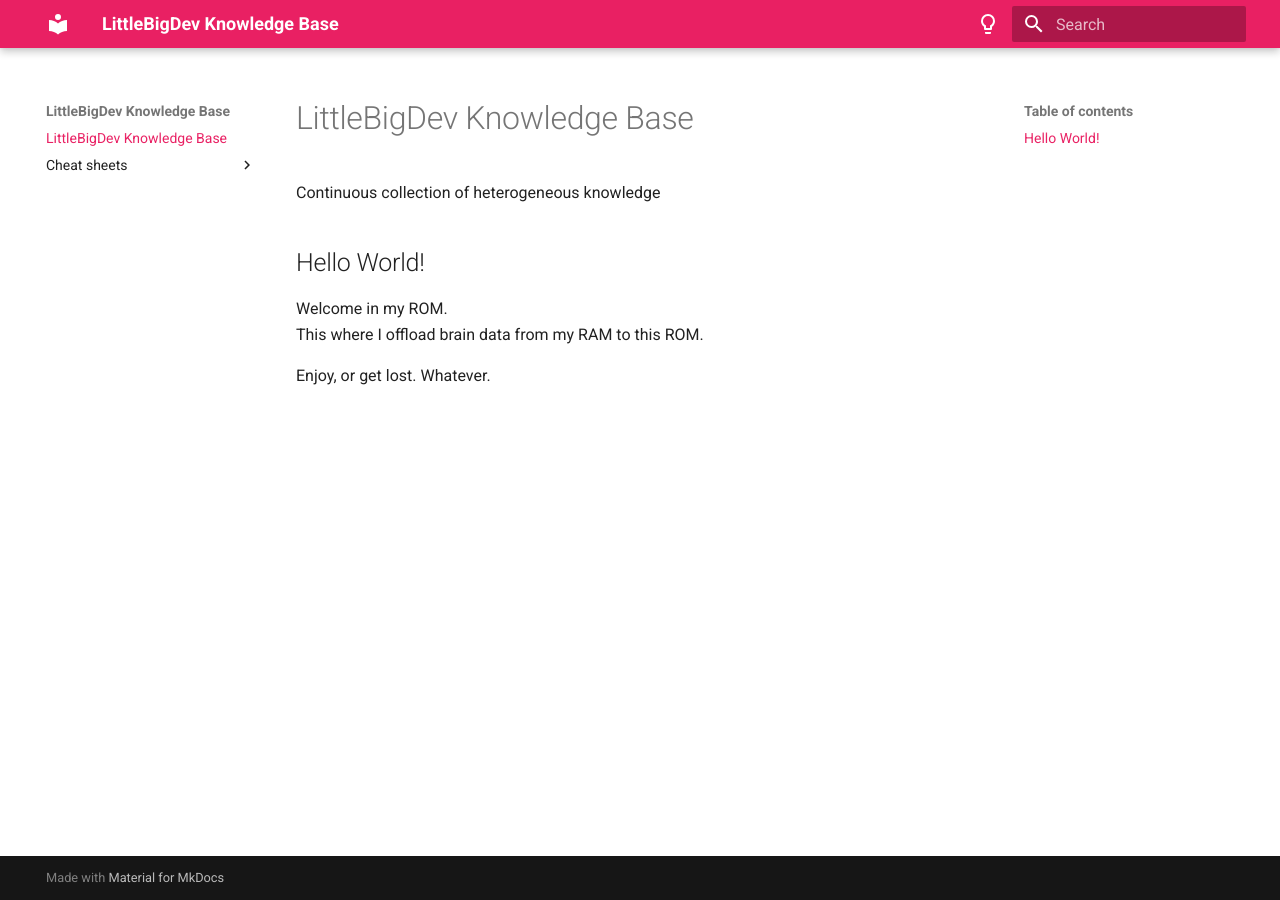
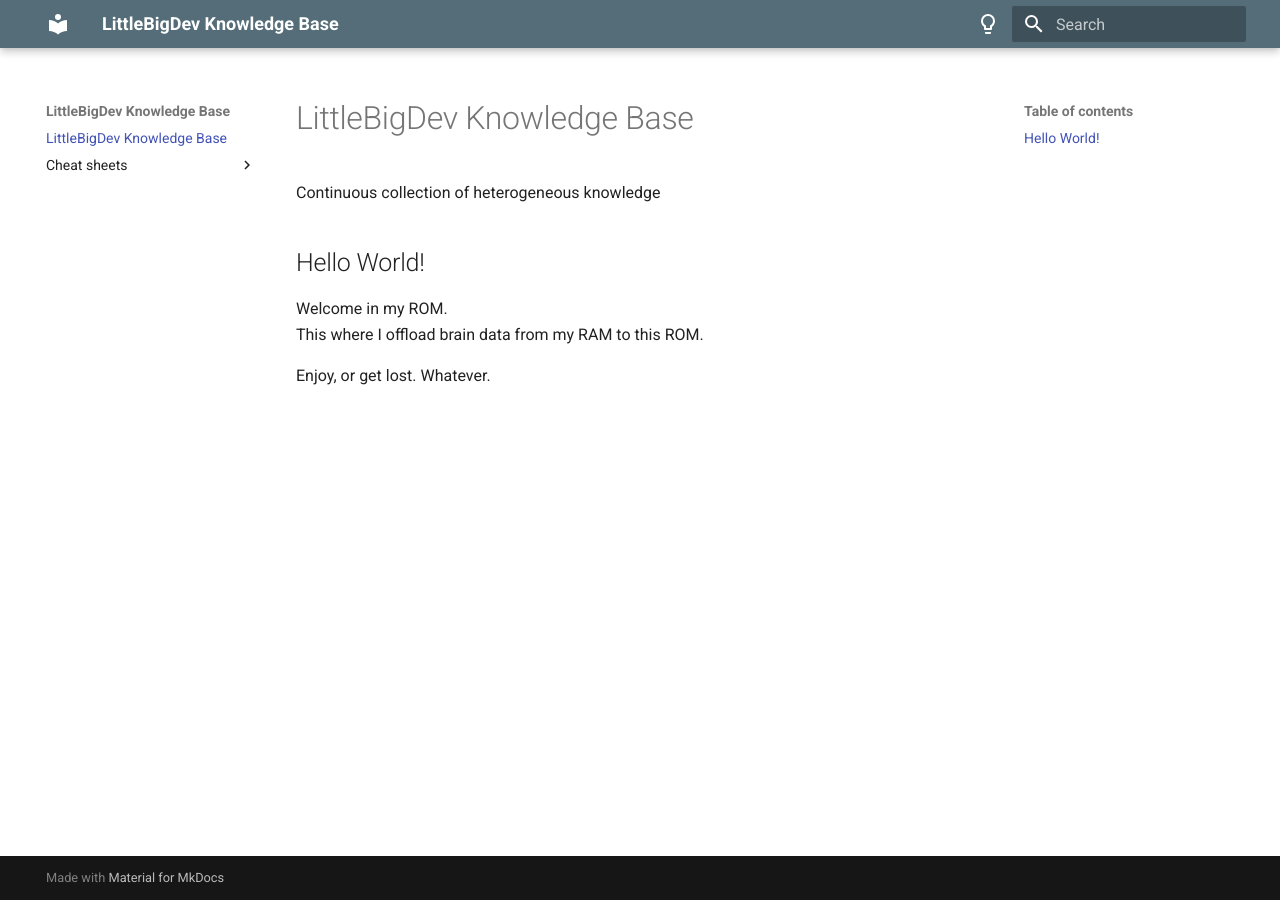
Before and after one commit to LittleBigDev/wiki, an MkDocs documentation site: the page built from docs/index.md, in a window 1280 px wide. Built offline with MkDocs 1.6.1 and Material for MkDocs 9.7.7, drawn with Linux system fonts in a browser that asks for light colours.

Commit message:
vault backup: 2022-10-16 00:11:29

```diff
--- a/mkdocs.yml
+++ b/mkdocs.yml
@@ -9,7 +9,7 @@ theme:
     # Light mode
     - media: "(prefers-color-scheme: light)"
       scheme: default
-      primary: pink
+      primary: blue grey
       accent: indigo
       toggle:
         icon: material/lightbulb-outline
@@ -18,8 +18,8 @@ theme:
     # Dark mode
     - media: "(prefers-color-scheme: dark)"
       scheme: slate
-      primary: pink
-      accent: blue
+      primary: blue grey
+      accent: indigo
       toggle:
         icon: material/lightbulb
         name: Switch to light mode
```
